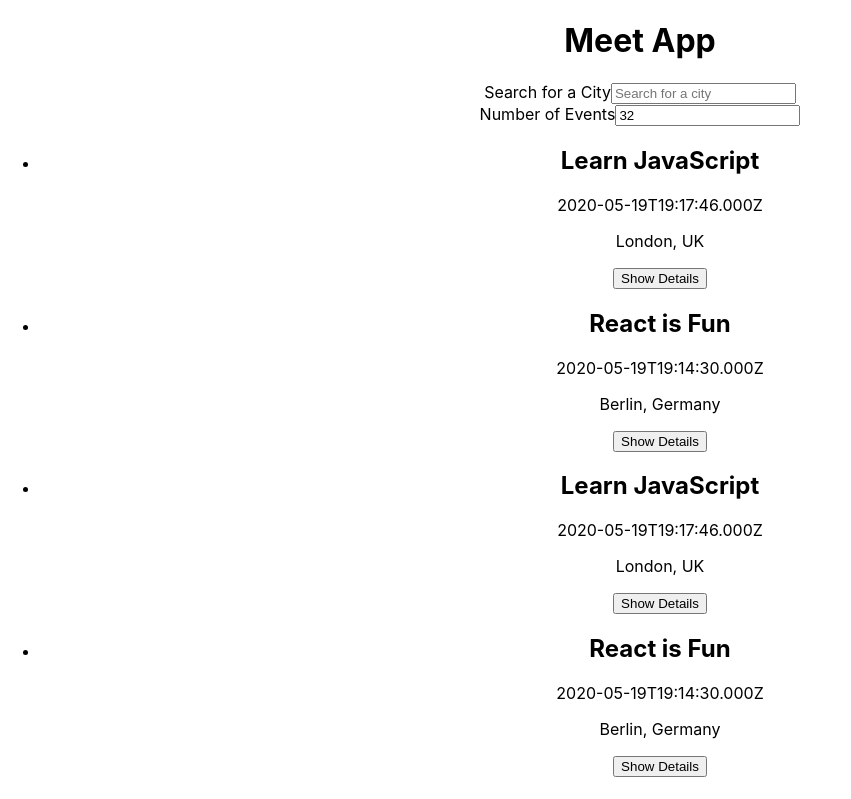
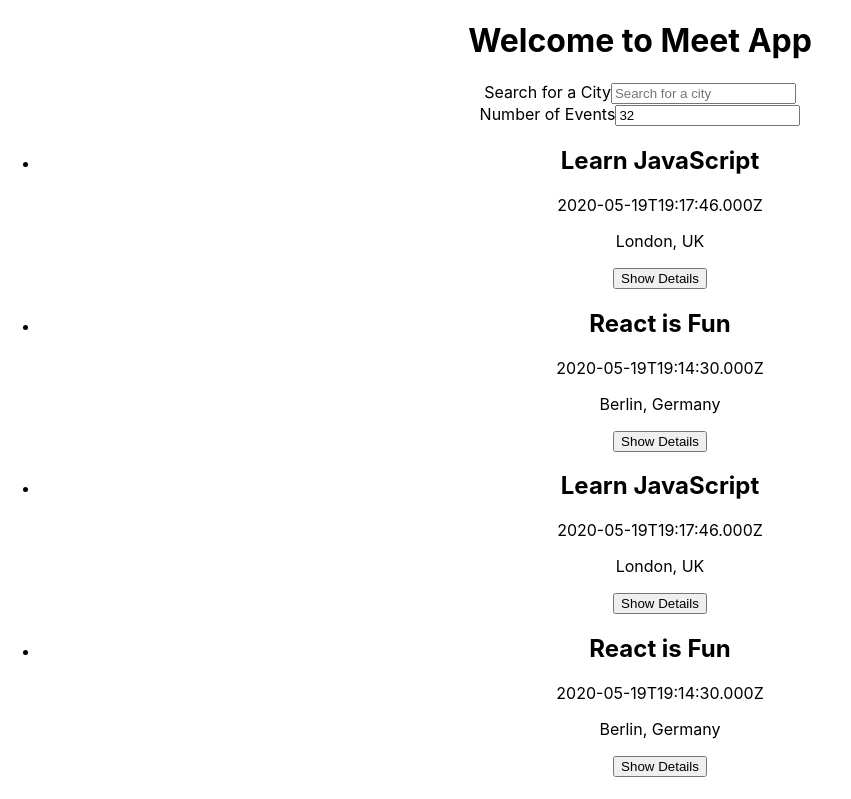
Before and after one commit to barendgabriel/meetapp, a React (Create React App) app: page / in a window 1280 px wide. Shown: the top 799 px of the page, without its empty margins (0-851 px from the left). Built offline with nearby package versions, Linux system fonts and the light colour scheme.

Commit message:
update heading

```diff
--- a/src/App.js
+++ b/src/App.js
@@ -31,7 +31,7 @@ const App = () => {
 
   return (
     <div className="App">
-      <h1>Meet App</h1>
+      <h1>Welcome to Meet App</h1>
       <CitySearch allLocations={allLocations} setCurrentCity={setCurrentCity} />
       <NumberOfEvents setCurrentNOE={setCurrentNOE} />
       <EventList events={events} />
```
